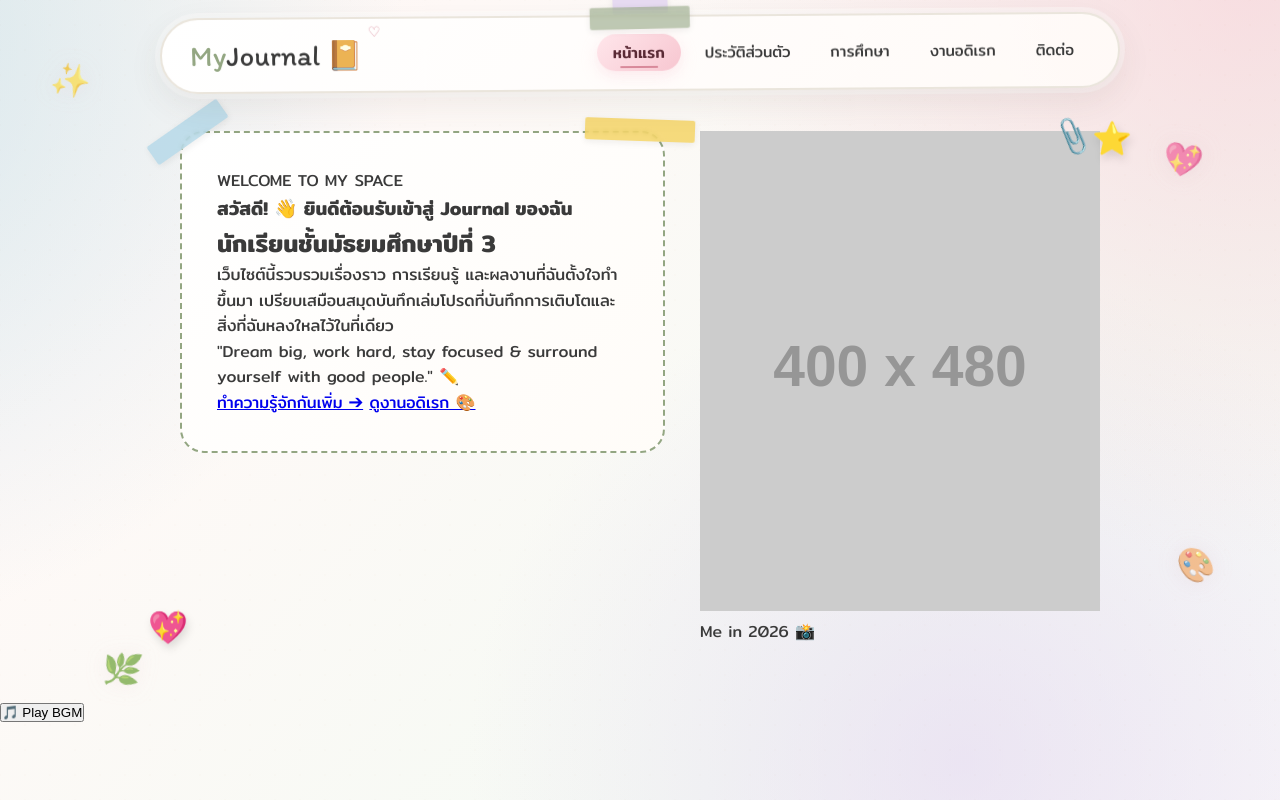
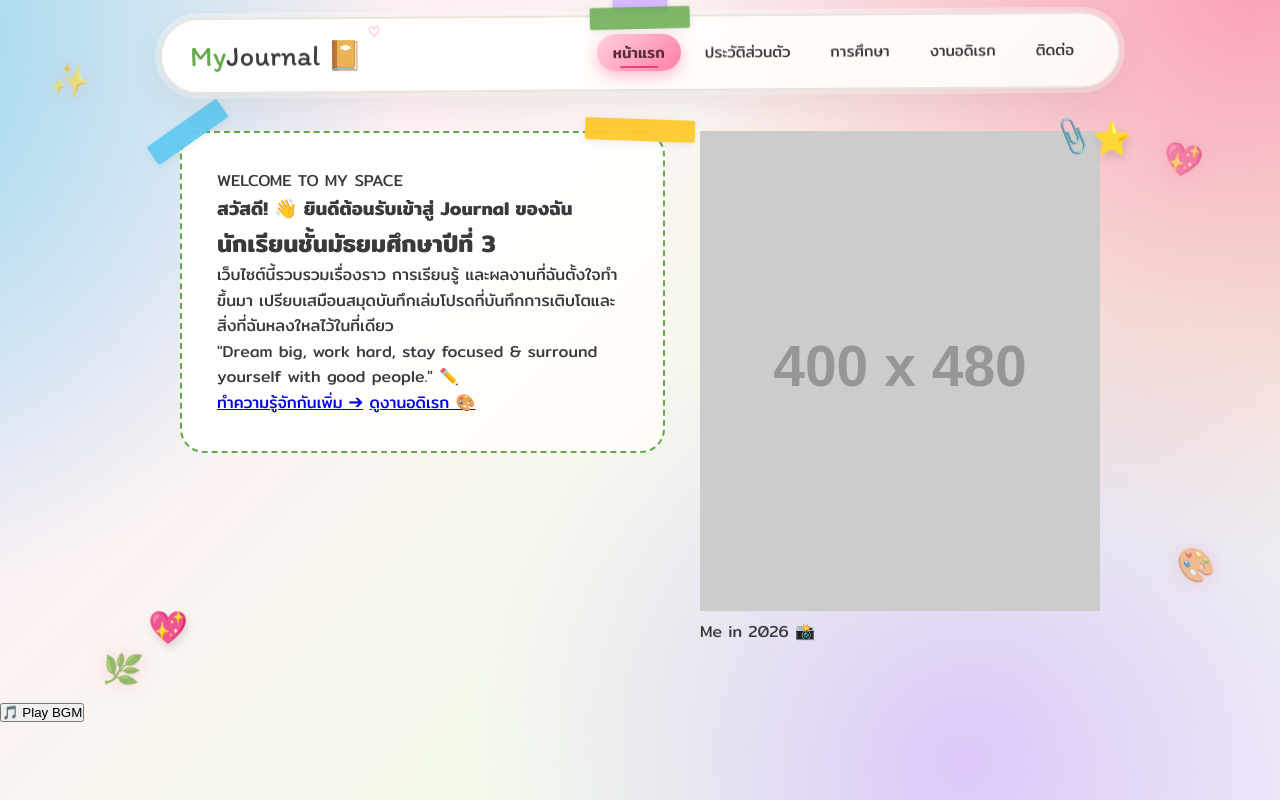
Before and after one commit to 22846-natnicha/webpage, a plain HTML site: page index.html in a window 1280 px wide. Drawn offline with Linux system fonts and the light colour scheme; placeholder pictures from the web are drawn by us.

Commit message:
Update style.css

```diff
--- a/style.css
+++ b/style.css
@@ -11,30 +11,30 @@
    ========================================================= */
 
 :root {
-    --sage-green: #93A682;
-    --sage-dark: #718460;
-    --sage-light: #C9D7BE;
+    --sage-green: #63A94A;
+    --sage-dark: #3F7A2D;
+    --sage-light: #BFE8A8;
 
     --white: #FFFFFF;
     --cream: #FAF7F2;
     --cream-dark: #F0E9DE;
 
-    --light-pink: #F7C6D0;
-    --pink-dark: #D8899A;
-    --pink-light: #FFE6EB;
+    --light-pink: #FF7FA3;
+    --pink-dark: #E83E72;
+    --pink-light: #FFD0DE;
 
-    --sky-blue: #B3D8E8;
-    --blue-dark: #78B8D2;
-    --blue-light: #E2F4FA;
+    --sky-blue: #5CC8F2;
+    --blue-dark: #168CC4;
+    --blue-light: #C9F1FF;
 
-    --mustard-yellow: #F4D35E;
-    --yellow-light: #FFF3B8;
+    --mustard-yellow: #FFC928;
+    --yellow-light: #FFF0A3;
 
-    --light-lavender: #E2D4F0;
-    --purple-dark: #A98BC4;
+    --light-lavender: #D4B5FF;
+    --purple-dark: #8B5CC7;
 
-    --soft-brown: #C39B75;
-    --brown-dark: #8E6748;
+    --soft-brown: #C48750;
+    --brown-dark: #704524;
 
     --text-dark: #3A3A3A;
     --text-muted: #666666;
@@ -49,7 +49,7 @@
         5px 15px 35px rgba(0, 0, 0, 0.12);
 
     --shadow-glow:
-        0 0 25px rgba(247, 198, 208, 0.55);
+        0 0 25px rgba(255, 127, 163, 0.72);
 
     --transition-smooth:
         all 0.35s cubic-bezier(0.25, 0.8, 0.25, 1);
@@ -107,7 +107,7 @@ body {
 
     background-image:
         radial-gradient(
-            rgba(195, 155, 117, 0.45) 0.7px,
+            rgba(196, 135, 80, 0.55) 0.7px,
             transparent 0.7px
         );
 
@@ -137,28 +137,28 @@ body {
     background:
         radial-gradient(
             circle at 10% 20%,
-            rgba(179, 216, 232, 0.55),
+            rgba(92, 200, 242, 0.72),
             transparent 30%
         ),
 
         radial-gradient(
             circle at 85% 15%,
-            rgba(247, 198, 208, 0.55),
+            rgba(255, 127, 163, 0.72),
             transparent 30%
         ),
 
         radial-gradient(
             circle at 70% 80%,
-            rgba(226, 212, 240, 0.55),
+            rgba(212, 181, 255, 0.72),
             transparent 30%
         ),
 
         linear-gradient(
             135deg,
-            #F9F4EC,
-            #FFF9F7,
-            #F5FAF4,
-            #FAF4FC
+            #FFF4E8,
+            #FFF0F5,
+            #F1FFE9,
+            #F7EEFF
         );
 
     background-size: 150% 150%;
@@ -227,7 +227,7 @@ body {
 
     50% {
         filter:
-            drop-shadow(0 0 12px rgba(247,198,208,.45));
+            drop-shadow(0 0 12px rgba(255,127,163,.65));
     }
 }
 
@@ -349,7 +349,7 @@ body {
 
     box-shadow:
         0 18px 45px rgba(75,70,60,.14),
-        0 0 30px rgba(247,198,208,.15);
+        0 0 30px rgba(255,127,163,.30);
 }
 
 .nav-container {
@@ -476,7 +476,7 @@ body {
     transform: translateY(-2px) rotate(-1deg);
 
     box-shadow:
-        0 5px 15px rgba(247,198,208,.35);
+        0 5px 15px rgba(255,127,163,.50);
 }
 
 
@@ -497,7 +497,7 @@ body {
             transparent 3px,
             transparent 8px
         ),
-        rgba(247,198,208,.75);
+        rgba(255,127,163,.90);
 
     box-shadow:
         0 2px 7px rgba(0,0,0,.07);
@@ -521,7 +521,7 @@ body {
         rotate(-1deg);
 
     background:
-        rgba(147,166,130,.6);
+        rgba(99,169,74,.82);
 }
 
 .tape-corner-left {
@@ -532,7 +532,7 @@ body {
     transform: rotate(-35deg);
 
     background:
-        rgba(179,216,232,.8);
+        rgba(92,200,242,.90);
 }
 
 .tape-top-center {
@@ -545,7 +545,7 @@ body {
         rotate(2deg);
 
     background:
-        rgba(244,211,94,.8);
+        rgba(255,201,40,.92);
 }
 
 .tape-mini {
@@ -558,7 +558,7 @@ body {
         rotate(-2deg);
 
     background:
-        rgba(226,212,240,.8);
+        rgba(212,181,255,.92);
 }
 
 
@@ -620,7 +620,7 @@ body {
 
     filter:
         drop-shadow(
-            0 0 12px rgba(247,198,208,.8)
+            0 0 12px rgba(255,127,163,.95)
         );
 }
 
```
